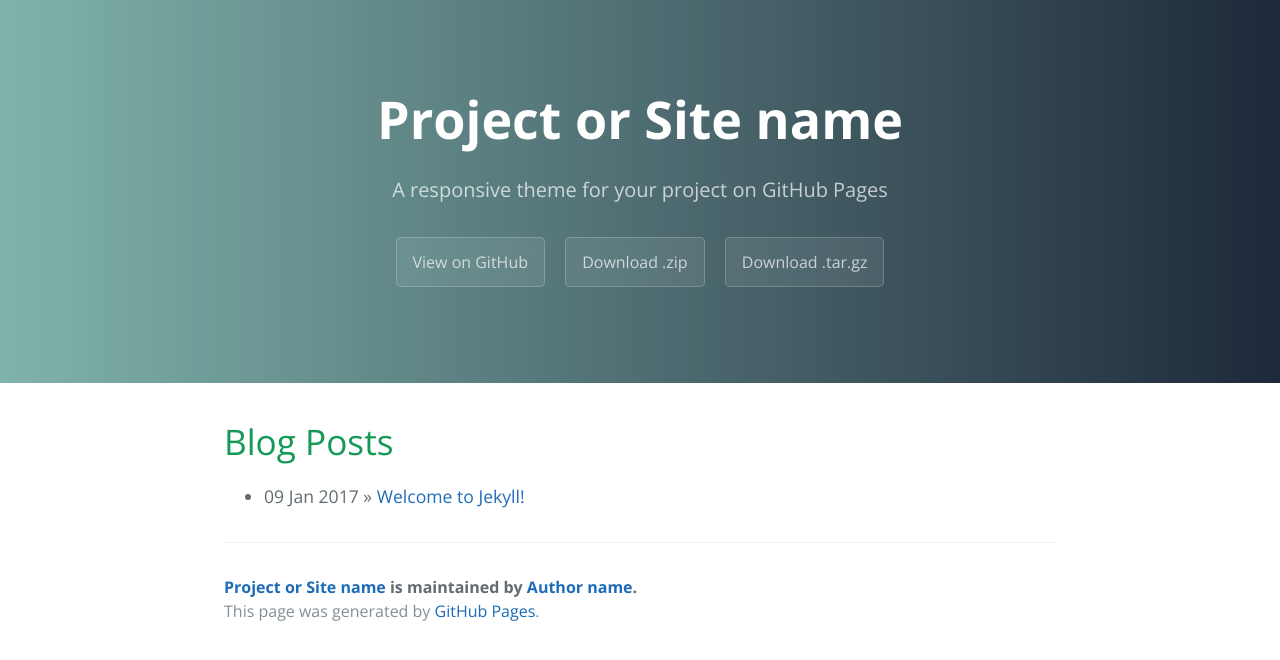
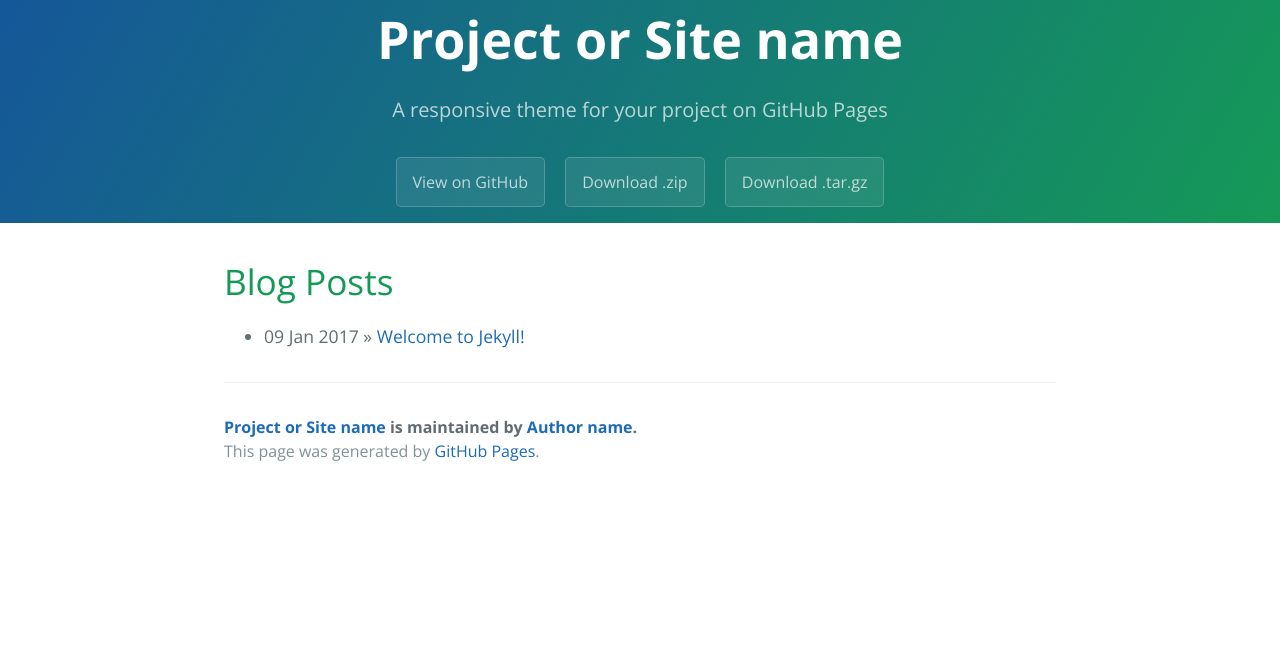
Before and after one commit to olsonjosh/olsonjosh.github.io, a Jekyll site: the page built from index.html, in a window 1280 px wide. Shown: the top 660 px of the page. Built offline with Jekyll 4.4.1, drawn with Linux system fonts in a browser that asks for light colours; the list of posts is cut into pages by our own code.

Commit message:
Update cayman.css

```diff
--- a/css/cayman.css
+++ b/css/cayman.css
@@ -52,7 +52,7 @@ a {
 .page-header {
   color: #fff;
   text-align: center;
-  background-image: linear-gradient(to right, rgba(128,179,171,1), rgba(30,41,58,1)); }
+  background-image: linear-gradient(120deg, #155799, #159957); }  }
   @media screen and (min-width: 64em) {
     .page-header {
       padding: 5rem 6rem; } }
```
